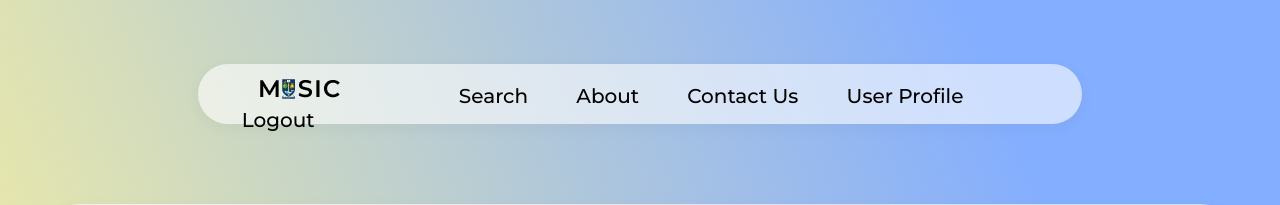
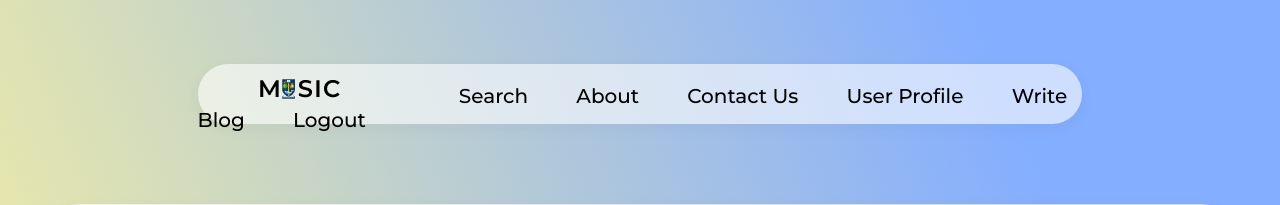
Before and after one commit to MKMartin24/musicBloggerWAD3d, a Django app: page /musicBlogger/about/ in a window 1280 px wide. Shown: the top 205 px of the page. Run offline with Django 3.2, Linux system fonts and the light colour scheme; the visitor is signed in with stand-in values (Sample User, id 1).

Commit message:
Update base.html

```diff
--- a/templates/musicBlogger/base.html
+++ b/templates/musicBlogger/base.html
@@ -26,6 +26,7 @@
                 <a class='header-link' href="{% url 'musicBlogger:contact_us' %}">Contact Us</a>
                 {% if user.is_authenticated %}
                 <a class='header-link' href="{% url 'musicBlogger:profile' username=user %}">User Profile</a>
+                <a class='header-link' href="{% url 'musicBlogger:write_blog' %}">Write Blog</a>
                 <a class='header-link' href="{% url 'musicBlogger:logout' %}">Logout</a>
                 {% else %}
                 <a class='header-link' href="{% url 'musicBlogger:login' %}">Login</a>
```
